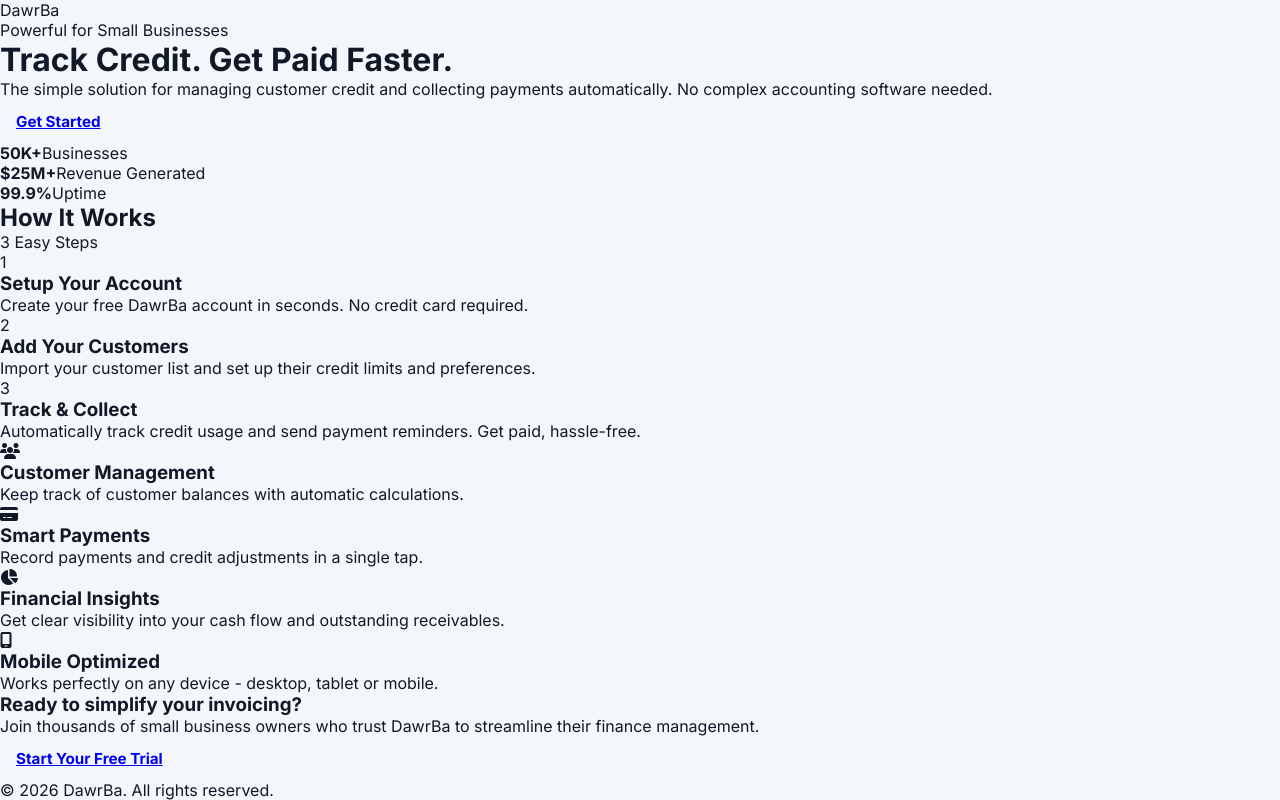
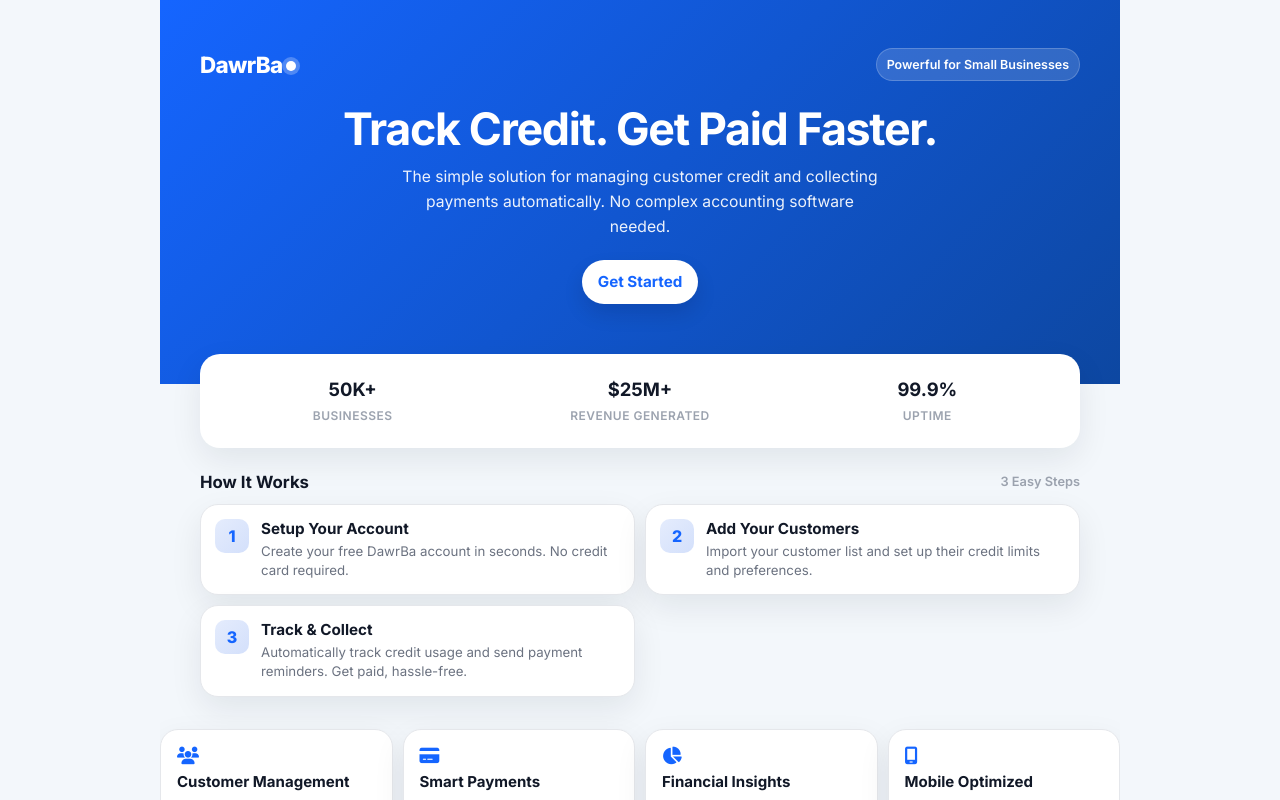
Before and after one commit to enga018/dawrba, a Next.js app: page / in a window 1280 px wide. Shown: the top 800 px of the page. Built offline with nearby package versions, Linux system fonts and the light colour scheme.

Commit message:
Fix: Import and use landing.module.css styles in LandingPage component

```diff
--- a/app/LandingPage.tsx
+++ b/app/LandingPage.tsx
@@ -1,6 +1,7 @@
 'use client'
 
 import { useState } from 'react'
+import styles from './landing.module.css'
 
 export default function LandingPage() {
   const [email, setEmail] = useState('')
@@ -12,64 +13,64 @@ export default function LandingPage() {
   }
 
   return (
-    <div className="pageWrap">
-      <div className="appShell">
-        <div className="hero">
-          <div className="heroTop">
-            <div className="logo">
-              DawrBa<span className="dot"></span>
+    <div className={styles.pageWrap}>
+      <div className={styles.appShell}>
+        <div className={styles.hero}>
+          <div className={styles.heroTop}>
+            <div className={styles.logo}>
+              DawrBa<span className={styles.dot}></span>
             </div>
-            <div className="pill">Powerful for Small Businesses</div>
+            <div className={styles.pill}>Powerful for Small Businesses</div>
           </div>
 
           <h1>Track Credit. Get Paid Faster.</h1>
           <p>The simple solution for managing customer credit and collecting payments automatically. No complex accounting software needed.</p>
 
-          <div className="heroActions">
-            <a href="/signup" className="btn btnPrimary">Get Started</a>
+          <div className={styles.heroActions}>
+            <a href="/signup" className={`${styles.btn} ${styles.btnPrimary}`}>Get Started</a>
           </div>
         </div>
 
-        <div className="trustBar">
-          <div className="stat">
+        <div className={styles.trustBar}>
+          <div className={styles.stat}>
             <strong>50K+</strong>
             <span>Businesses</span>
           </div>
-          <div className="stat">
+          <div className={styles.stat}>
             <strong>$25M+</strong>
             <span>Revenue Generated</span>
           </div>
-          <div className="stat">
+          <div className={styles.stat}>
             <strong>99.9%</strong>
             <span>Uptime</span>
           </div>
         </div>
 
-        <div className="section">
-          <div className="sectionTitle">
+        <div className={styles.section}>
+          <div className={styles.sectionTitle}>
             <h2>How It Works</h2>
             <span>3 Easy Steps</span>
           </div>
 
-          <div className="stepsGrid">
-            <div className="card stepCard">
-              <div className="stepNo">1</div>
+          <div className={styles.stepsGrid}>
+            <div className={`${styles.card} ${styles.stepCard}`}>
+              <div className={styles.stepNo}>1</div>
               <div>
                 <h3>Setup Your Account</h3>
                 <p>Create your free DawrBa account in seconds. No credit card required.</p>
               </div>
             </div>
 
-            <div className="card stepCard">
-              <div className="stepNo">2</div>
+            <div className={`${styles.card} ${styles.stepCard}`}>
+              <div className={styles.stepNo}>2</div>
               <div>
                 <h3>Add Your Customers</h3>
                 <p>Import your customer list and set up their credit limits and preferences.</p>
               </div>
             </div>
 
-            <div className="card stepCard">
-              <div className="stepNo">3</div>
+            <div className={`${styles.card} ${styles.stepCard}`}>
+              <div className={styles.stepNo}>3</div>
               <div>
                 <h3>Track & Collect</h3>
                 <p>Automatically track credit usage and send payment reminders. Get paid, hassle-free.</p>
@@ -78,39 +79,39 @@ export default function LandingPage() {
           </div>
         </div>
 
-        <div className="featuresGrid">
-          <div className="card featureCard">
+        <div className={styles.featuresGrid}>
+          <div className={`${styles.card} ${styles.featureCard}`}>
             <i className="fa-solid fa-users"></i>
             <h3>Customer Management</h3>
             <p>Keep track of customer balances with automatic calculations.</p>
           </div>
 
-          <div className="card featureCard">
+          <div className={`${styles.card} ${styles.featureCard}`}>
             <i className="fa-solid fa-credit-card"></i>
             <h3>Smart Payments</h3>
             <p>Record payments and credit adjustments in a single tap.</p>
           </div>
 
-          <div className="card featureCard">
+          <div className={`${styles.card} ${styles.featureCard}`}>
             <i className="fa-solid fa-chart-pie"></i>
             <h3>Financial Insights</h3>
             <p>Get clear visibility into your cash flow and outstanding receivables.</p>
           </div>
 
-          <div className="card featureCard">
+          <div className={`${styles.card} ${styles.featureCard}`}>
             <i className="fa-solid fa-mobile-screen"></i>
             <h3>Mobile Optimized</h3>
             <p>Works perfectly on any device - desktop, tablet or mobile.</p>
           </div>
         </div>
 
-        <div className="ctaBox">
+        <div className={styles.ctaBox}>
           <h3>Ready to simplify your invoicing?</h3>
           <p>Join thousands of small business owners who trust DawrBa to streamline their finance management.</p>
-          <a href="/signup" className="btn btnPrimary">Start Your Free Trial</a>
+          <a href="/signup" className={`${styles.btn} ${styles.btnPrimary}`}>Start Your Free Trial</a>
         </div>
 
-        <div className="footer">
+        <div className={styles.footer}>
           <p>© 2026 DawrBa. All rights reserved.</p>
         </div>
       </div>
```
